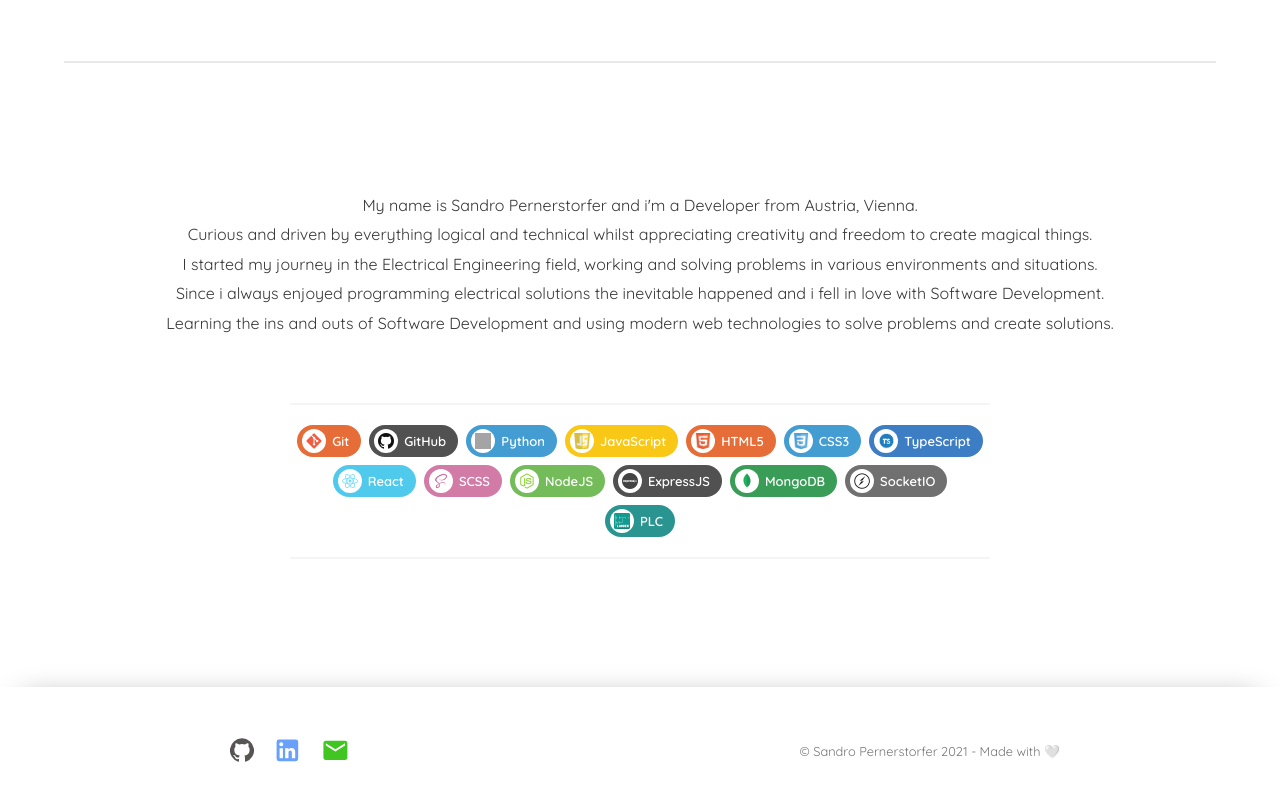
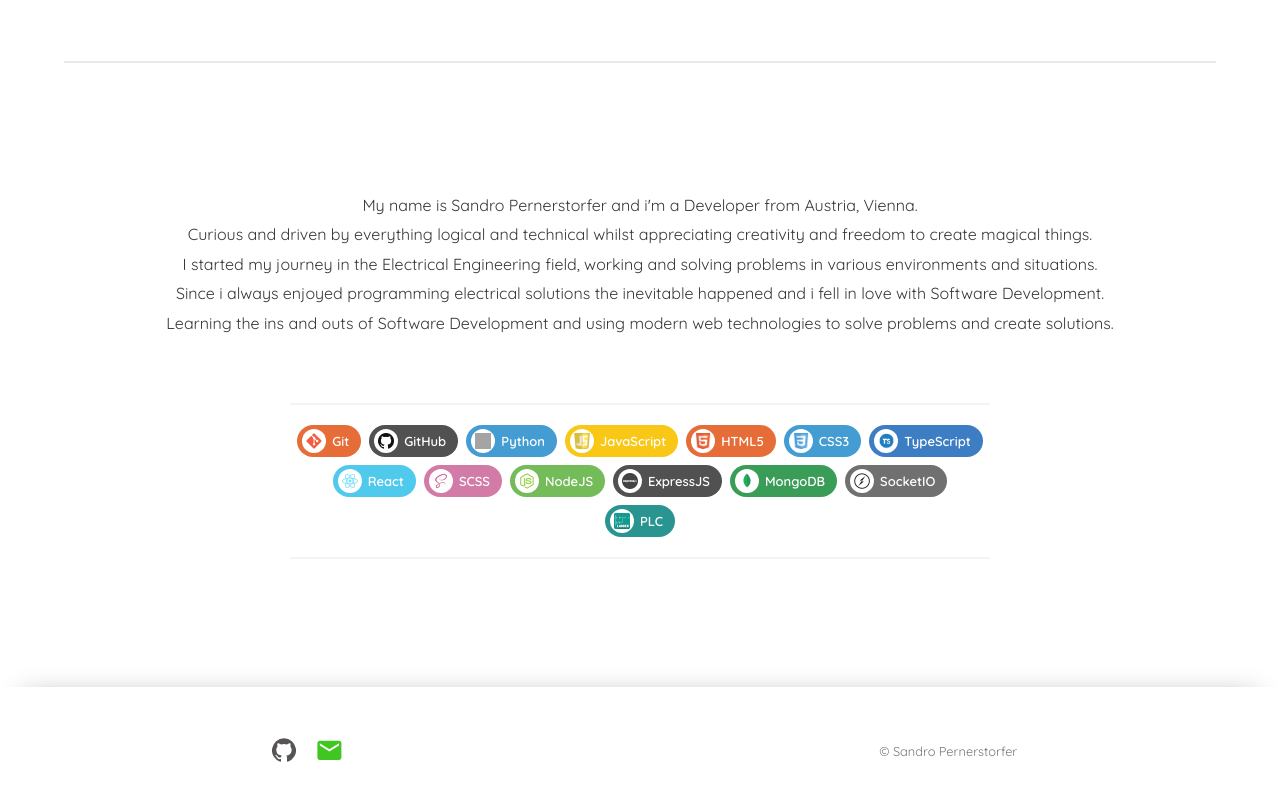
Before and after one commit to sandroleibrecht/portfolio, a React (Create React App) app: page / in a window 1280 px wide. Shown: the part 966-1766 px from the top of the page. Built offline with nearby package versions, Linux system fonts and the light colour scheme; no server answers; grey boxes are pictures that could not be loaded.

Commit message:
remove linkedin from UI

```diff
--- a/src/components/about/AboutHeader.jsx
+++ b/src/components/about/AboutHeader.jsx
@@ -4,7 +4,7 @@ import openNewTab from '../../assets/util/OpenNewTab';
 // Styling & Animations
 import styled from 'styled-components';
 // Material UI
-import { GitHub, LinkedIn } from '@material-ui/icons';
+import { GitHub } from '@material-ui/icons';
 import Grid from '@material-ui/core/Grid';
 
 function AboutHeader({ textContent }) {
@@ -21,7 +21,6 @@ function AboutHeader({ textContent }) {
           <h2>{textContent.name}&nbsp;!</h2>
           <h4>{textContent.quote1}<span>{textContent.title}</span>{textContent.quote2}</h4>
           <GitHub onClick={ () => openNewTab('https://github.com/sandropernerstorfer') }/>
-          <LinkedIn onClick={ () => openNewTab('https://www.linkedin.com/in/sandro-pernerstorfer-3153b31ab/') }/>
         </div>
       </InfoContainer>
       <DesignContainer item xs={12} sm={12} md={6} lg={6}>
@@ -83,7 +82,7 @@ const InfoContainer = styled(Grid)`
 
     @media (hover: hover){
       &:hover{
-        transform: scale(1.2);
+        transform: scale(1.1);
       }
     }
   }
--- a/src/components/footer/Footer.jsx
+++ b/src/components/footer/Footer.jsx
@@ -4,7 +4,7 @@ import openNewTab from '../../assets/util/OpenNewTab';
 // Styled & Animation
 import styled from 'styled-components';
 // Material UI Icons
-import { GitHub, LinkedIn, Email } from '@material-ui/icons';
+import { GitHub, Email } from '@material-ui/icons';
 // Router
 import { useHistory, useLocation } from 'react-router-dom';
 
@@ -17,11 +17,10 @@ function Footer() {
     <StyledFooter>
       <IconContainer>
         <GitHub onClick={ () => openNewTab('https://github.com/sandropernerstorfer') }/>
-        <LinkedIn onClick={ () => openNewTab('https://www.linkedin.com/in/sandro-pernerstorfer-3153b31ab/') }/>
         { pathname === '/contact' || <Email onClick={ () => history.push('/contact') } /> }
       </IconContainer>
       <TextContainer>
-        &copy; Sandro Pernerstorfer 2021 - Made with 🤍
+        &copy; Sandro Pernerstorfer
       </TextContainer>
     </StyledFooter>
   )
@@ -52,13 +51,12 @@ const IconContainer = styled.div`
 
     @media (hover: hover){
       &:hover{
-        transform: scale(1.2);
+        transform: scale(1.1);
       }
     }
 
     &:nth-child(1){ font-size: 1.5rem; color: #585454; position: relative; top: -1px;}
-    &:nth-child(2){ color: var(--blueLight) }
-    &:nth-child(3){ color: #41c520 }
+    &:nth-child(2){ color: #41c520 }
   }
 `;
 
```
